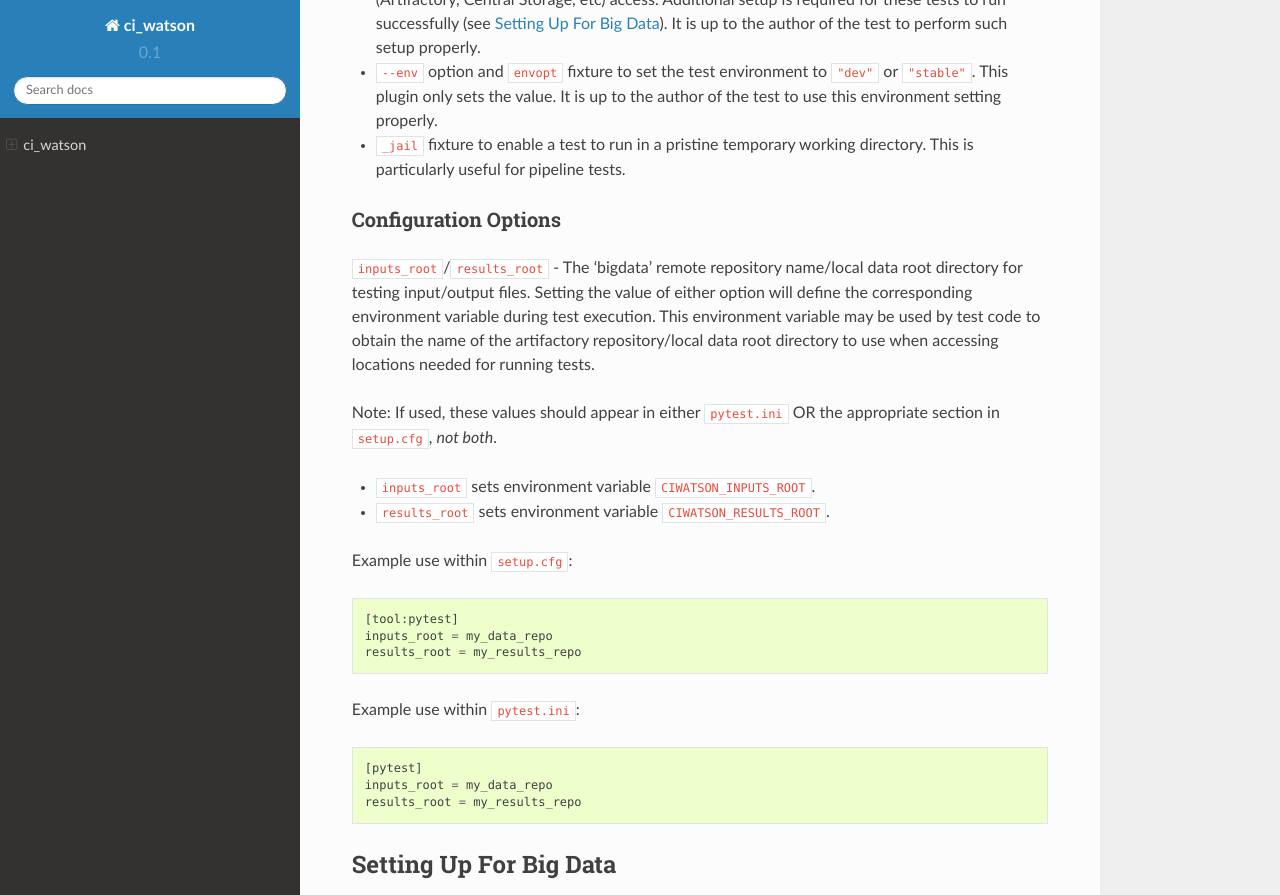
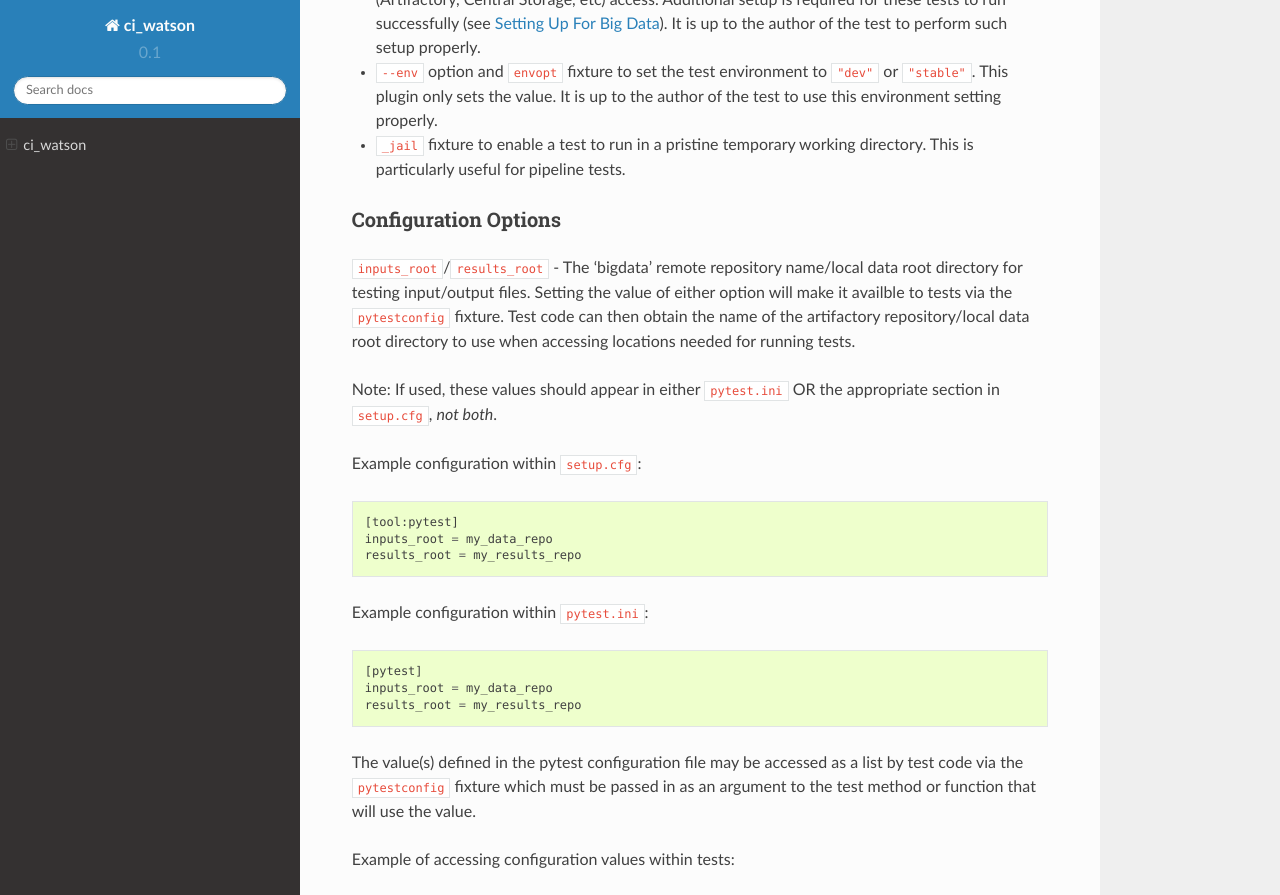
Before and after one commit to spacetelescope/ci_watson, a Sphinx documentation site: the page built from docs/source/index.rst, in a window 1280 px wide and 1400 px high, scrolled down 545 px. Shown: the top 895 px of the window. Built offline with Sphinx 7.4.7 and the Read the Docs theme 2.0.0, drawn with Linux system fonts in a browser that asks for light colours; formulas are drawn with MathJax 3; some of the changed text lies outside the part shown.

Commit message:
Simpler passing of pytest config values to tests.

```diff
--- a/docs/source/index.rst
+++ b/docs/source/index.rst
@@ -40,28 +40,34 @@ Configuration Options
 
 ``inputs_root``/``results_root`` - The 'bigdata' remote repository name/local
 data root directory for testing input/output files. Setting the value of
-either option will define the corresponding environment variable during
-test execution.  This environment variable may be used by test code to
-obtain the name of the artifactory repository/local data root directory to
-use when accessing locations needed for running tests.
+either option will make it availble to tests via the ``pytestconfig`` fixture.
+Test code can then obtain the name of the artifactory repository/local data
+root directory to use when accessing locations needed for running tests.
 
 Note: If used, these values should appear in either ``pytest.ini`` OR the appropriate
 section in ``setup.cfg``, *not both*.
 
-* ``inputs_root`` sets environment variable ``CIWATSON_INPUTS_ROOT``.
-* ``results_root`` sets environment variable ``CIWATSON_RESULTS_ROOT``.
-
-Example use within ``setup.cfg``::
+Example configuration within ``setup.cfg``::
 
   [tool:pytest]
   inputs_root = my_data_repo
   results_root = my_results_repo
 
-Example use within ``pytest.ini``::
+Example configuration within ``pytest.ini``::
 
   [pytest]
   inputs_root = my_data_repo
   results_root = my_results_repo
+
+The value(s) defined in the pytest configuration file may be accessed as a list
+by test code via the ``pytestconfig`` fixture which must be passed in as an
+argument to the test method or function that will use the value.
+
+Example of accessing configuration values within tests::
+
+  def test_important_thing(pytestconfig):
+      setup_cfg_inputs_root = pytestconfig.getini('inputs_root')[0]
+      assert setup_cfg_inputs_root == 'my_data_repo'
 
 
 .. _bigdata_setup:
```
Also changed, not shown: 2 other files.
